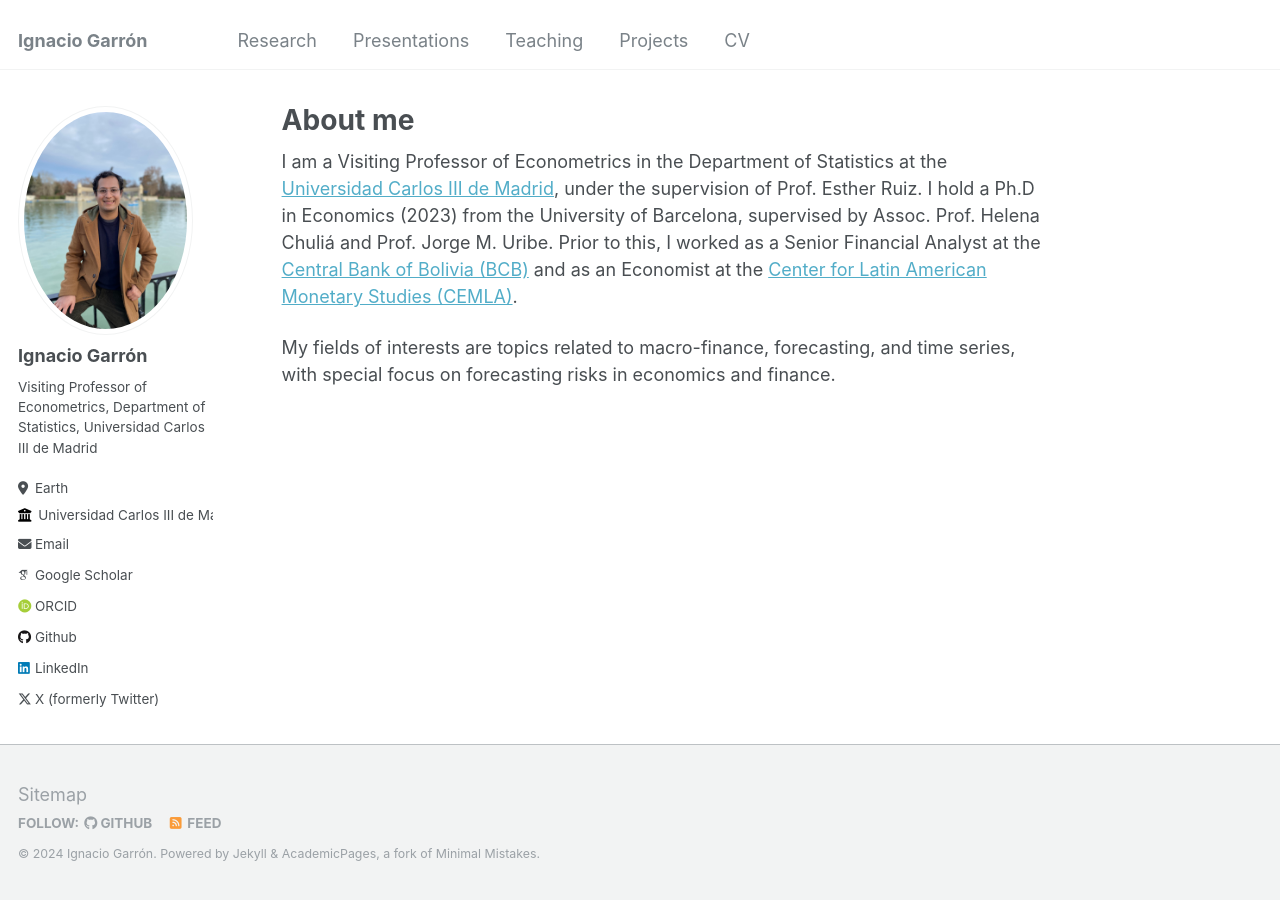
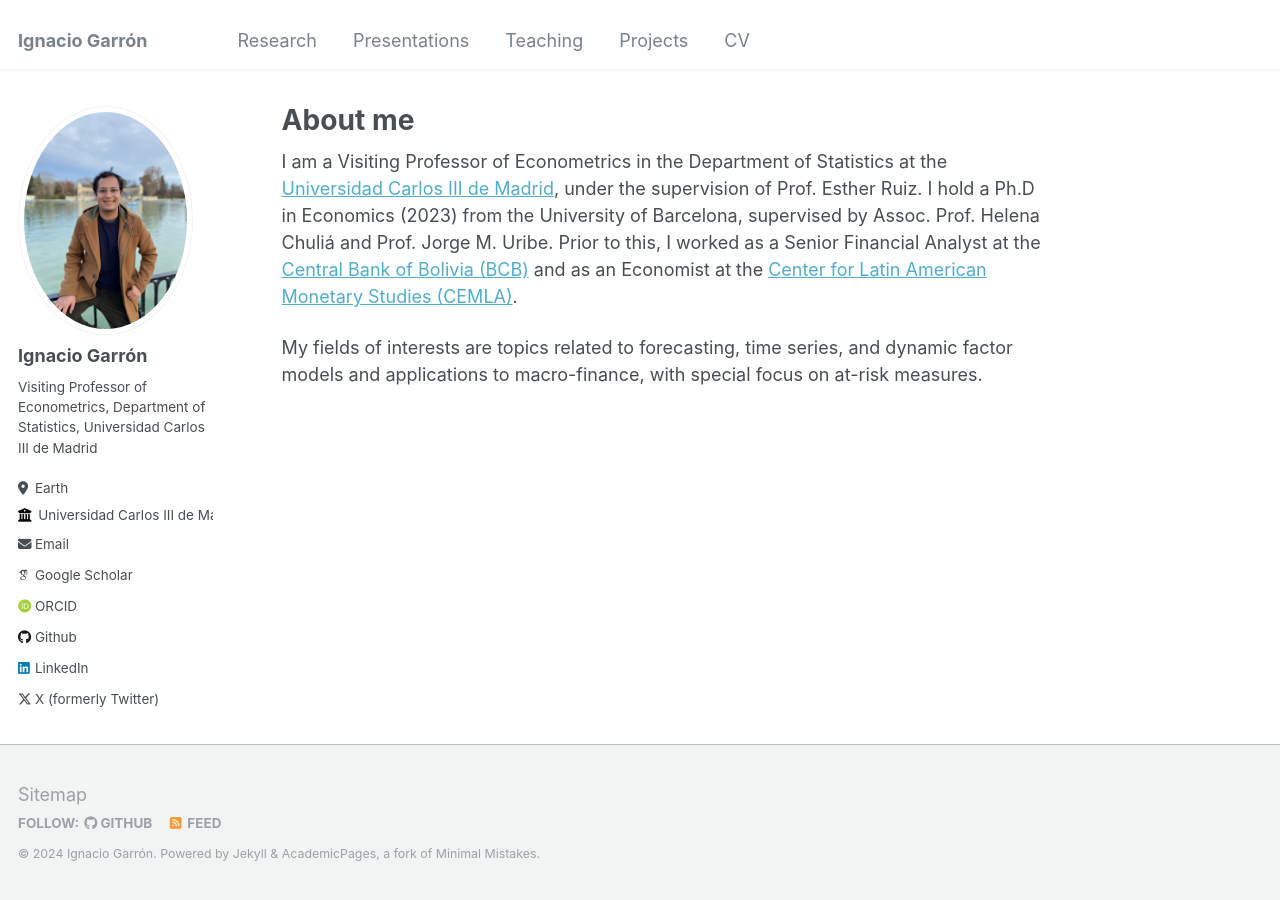
Before and after one commit to IgnacioGarron/IgnacioGarron.github.io, a Jekyll site: the page built from _pages/about.md, in a window 1280 px wide. Built offline with Jekyll 4.4.1, drawn with Linux system fonts in a browser that asks for light colours; some web fonts are replaced.

Commit message:
Update about.md

```diff
--- a/_pages/about.md
+++ b/_pages/about.md
@@ -9,4 +9,4 @@ redirect_from:
 
 I am a Visiting Professor of Econometrics in the Department of Statistics at the <a href="https://www.uc3m.es/departamento-estadistica/inicio">Universidad Carlos III de Madrid</a>,  under the supervision of Prof. Esther Ruiz. I hold a Ph.D in Economics (2023) from the University of Barcelona, supervised by Assoc. Prof. Helena Chuliá and Prof. Jorge M. Uribe. Prior to this, I worked as a Senior Financial Analyst at the <a href="https://www.bcb.gob.bo">Central Bank of Bolivia (BCB)</a> and as an Economist at the <a href="https://www.cemla.org/index.html">Center for Latin American Monetary Studies (CEMLA)</a>.
 
-My fields of interests are topics related to macro-finance, forecasting, and time series, with special focus on forecasting risks in economics and finance.
+My fields of interests are topics related to forecasting, time series, and dynamic factor models and applications to macro-finance, with special focus on at-risk measures.
```
